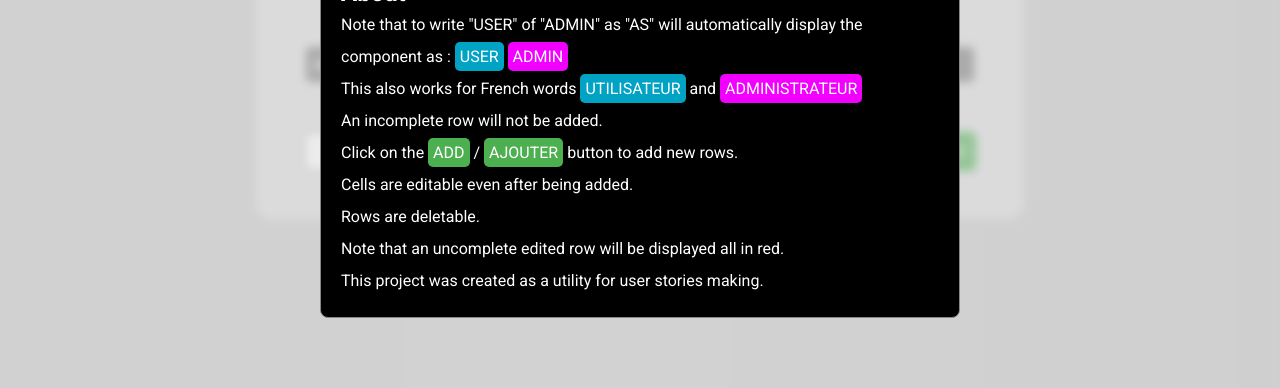
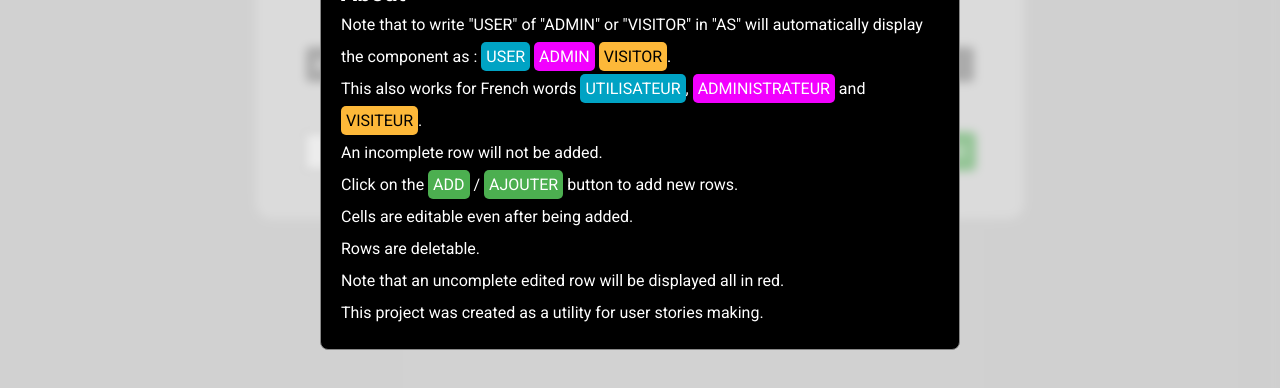
Before and after one commit to LouisAntoninLesieur/customa, a website: page index.html in a window 1280 px wide. Both pictures are taken after a click on the button "About". Shown: the part 236-624 px from the top of the page. Drawn offline with Linux system fonts and the light colour scheme.

Commit message:
add a visual option in case of 'VISITOR' + update About

```diff
--- a/css/modal.css
+++ b/css/modal.css
@@ -20,7 +20,7 @@
     line-height: 2rem;
 }
 
-.userAbout, .adminAbout, .btnAbout {
+.userAbout, .adminAbout, .visitorAbout, .btnAbout {
     padding: 5px;
     border-radius: 5px;
 }
--- a/css/styles.css
+++ b/css/styles.css
@@ -34,7 +34,7 @@
     color: white;
 }
 
-.visitor {
+.visitor, .visitorAbout {
     background-color: rgb(253, 184, 57);
     color: black;
 }
--- a/index.html
+++ b/index.html
@@ -52,8 +52,8 @@
         <div class="modal-content">
           <span class="close">&times;</span>
           <h2>About</h2>
-          <p>Note that to write "USER" of "ADMIN" as "AS" will automatically display the component as : <span class="userAbout">USER</span> <span class="adminAbout">ADMIN</span></p>
-          <p>This also works for French words <span class="userAbout">UTILISATEUR</span> and <span class="adminAbout">ADMINISTRATEUR</span></p>
+          <p>Note that to write "USER" of "ADMIN" or "VISITOR" in "AS" will automatically display the component as : <span class="userAbout">USER</span> <span class="adminAbout">ADMIN</span> <span class="visitorAbout">VISITOR</span>.</p>
+          <p>This also works for French words <span class="userAbout">UTILISATEUR</span>, <span class="adminAbout">ADMINISTRATEUR</span> and <span class="visitorAbout">VISITEUR</span>.</p>
           <p>An incomplete row will not be added.</p>
           <p>Click on the <span class="btnAbout">ADD</span> / <span class="btnAbout">AJOUTER</span> button to add new rows.</p>
           <p>Cells are editable even after being added.</p>
```
